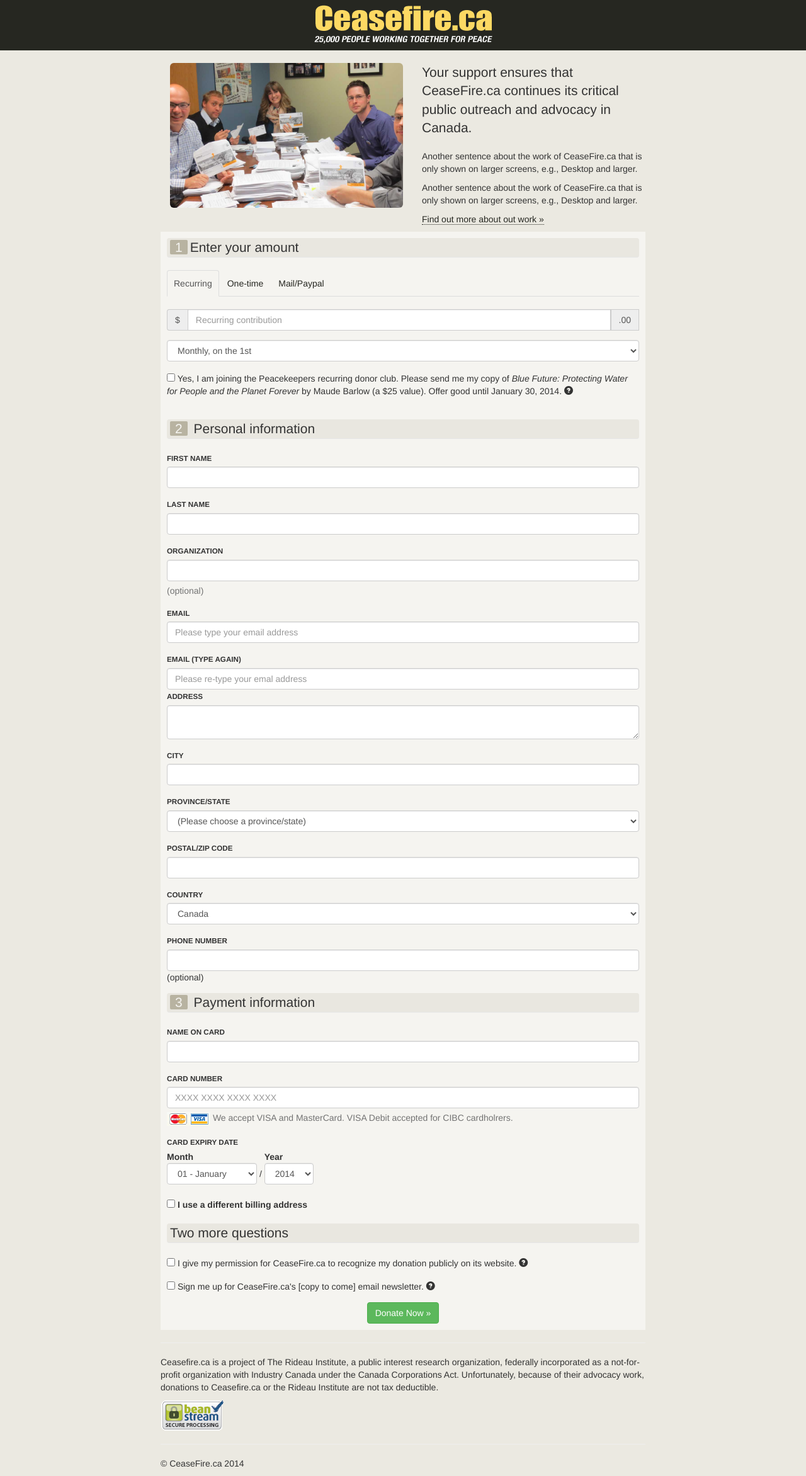
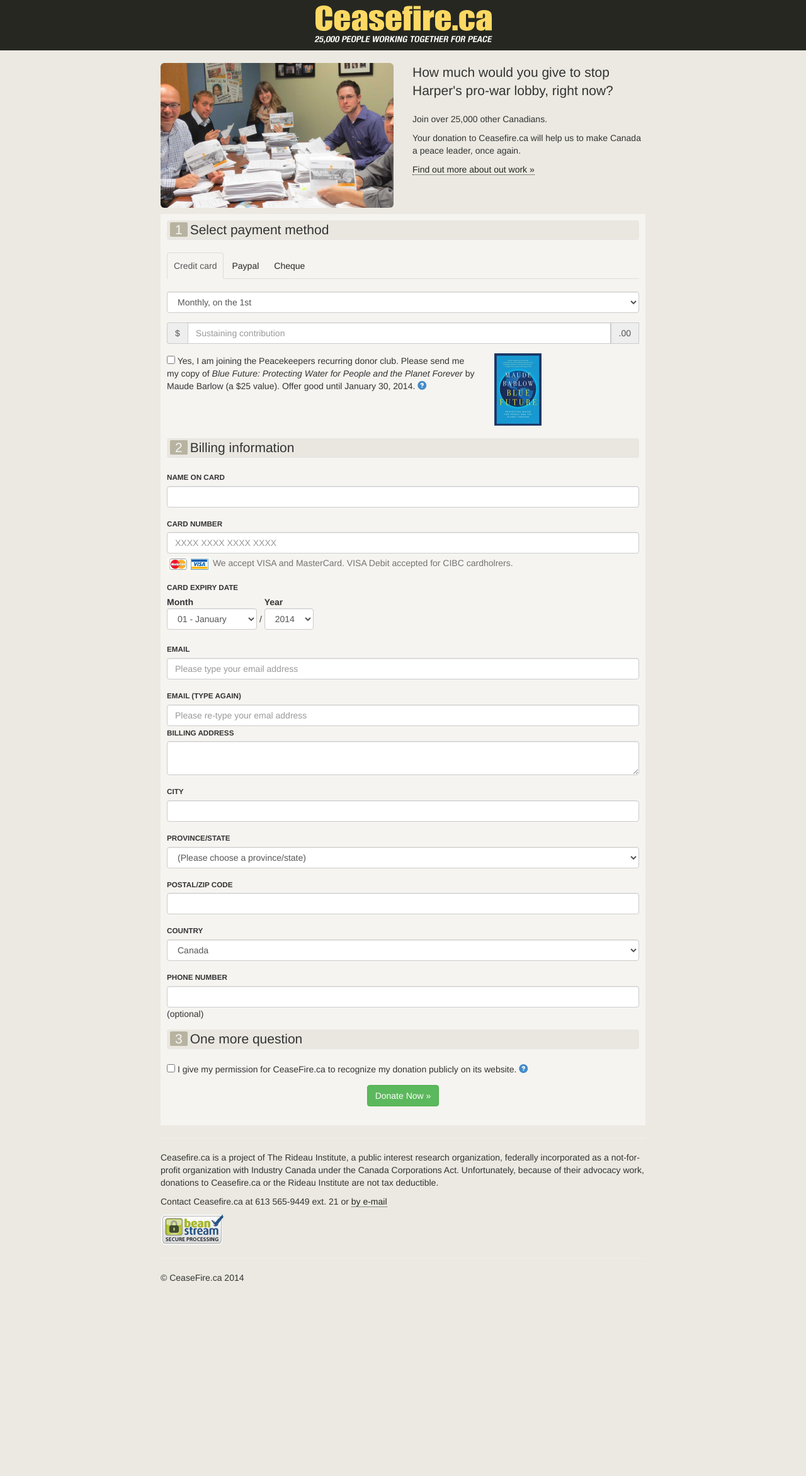
Before and after one commit to phillipadsmith/donate.ceasefire.ca, a Jekyll site: the page built from index.html, in a window 1280 px wide. Shown: the whole page at 63% size. Built offline with Jekyll 4.4.1, drawn with Linux system fonts in a browser that asks for light colours; nearby versions of some CDN libraries; Markdown is read by kramdown in place of the engine named in the settings; after the commit the page ends 2049 px from its top, so only the background shows below that.

Commit message:
Shortened form. Changed theme of tabs.

```diff
--- a/_includes/form_donation.html
+++ b/_includes/form_donation.html
@@ -1,122 +1,72 @@
         <form role="form" name="payment_form" id="payment_form">
-        <div class="row">
-            <div class="col-md-12">
-                <fieldset id="contribution">
+            <fieldset id="payment_method">
                 <legend>
-                        <span class="step">1</span>Enter your amount
+                    <span class="step">1</span>Select payment method
                 </legend>
+            </fieldset>
                 <!-- Nav tabs -->
                 <ul class="nav nav-tabs">
-              <li class="active"><a href="#recurring" data-toggle="tab">Recurring</a></li>
-              <li><a href="#onetime" data-toggle="tab">One-time</a></li>
-              <li><a href="#mail" data-toggle="tab">Mail/Paypal</a></li>
+                    <li class="active"><a href="#creditcard" data-toggle="tab">Credit card</a></li>
+                    <li><a href="#paypal" data-toggle="tab">Paypal</a></li>
+                    <li><a href="#cheque" data-toggle="tab">Cheque</a></li>
                 </ul>
 
                 <!-- Tab panes -->
                 <div class="tab-content">
-                <div class="tab-pane fade in active" id="recurring">
+                    <!-- Tab: Credit card -->
+                    <div class="tab-pane fade in active" id="creditcard">
+
+                    <fieldset id="frequency">
+                        <div class="form-group">
+                            <select class="form-control frequency" name="day_of_month" required>
+                                <option value="1" selected>Monthly, on the 1st</option>
+                                <option value="15" >Monthly, on the 15th</option>
+                                <option value="TODOweekly">Weekly</option>
+                                <option value="onetime">One-time</option>
+                            </select>
+                        </div>
+
+                        <div class="sustaining">
+
                             <div class="form-group">
                                 <div class="input-group">
                                     <span class="input-group-addon">$</span>
-                            <input class="form-control" type="text" name="amount_r" onclick="TODO" value="" placeholder="Recurring contribution">
+                                    <input class="form-control" type="text" name="amount_r" onclick="TODO" value="" placeholder="Sustaining contribution">
                                     <span class="input-group-addon">.00</span>
                                     <input class="form-control" type="hidden" name="frequency" value="r" id="freq_monthly">
                                 </div>
                             </div>
-                    <div class="form-group">
-                        <select class="form-control" name="day_of_month" required>
-                          <option value="1" selected>Monthly, on the 1st</option>
-                          <option value="15" >Monthly, on the 15th</option>
-                          <option value="TODO">Weekly</option>
-                        </select>
-                    </div>
-                    <div class="form-group">
-                      <p><input type="checkbox" name="send_me_gift" value="yes" />  Yes, I am joining the Peacekeepers recurring donor club. Please send me my copy of <em>Blue Future: Protecting Water for People and the Planet Forever</em> by Maude Barlow (a $25 value). Offer good until January 30, 2014. <i class="glyphicon glyphicon-question-sign" title="Find out more..." data-toggle="modal" data-target="#modal_specialoffer"></i>
+                            <div class="row">
+                                <div class="form-group joinclub col-xs-8">
+                                    <p><input type="checkbox" name="send_me_gift" value="yes" />  Yes, I am joining the Peacekeepers recurring donor club. Please send me my copy of <em>Blue Future: Protecting Water for People and the Planet Forever</em> by Maude Barlow (a $25 value). Offer good until January 30, 2014. <a class="glyphicon glyphicon-question-sign" title="Find out more..." data-toggle="modal" data-target="#modal_specialoffer"></a>
                                     </p>
                                 </div>
+                                <div class="col-xs-4">
+                                    <img alt="Cover of Blue Future" src="../ui/img/blue_future_cover.png" />
                                 </div>
-                <div class="tab-pane fade" id="onetime">
-                    <div class="form-group">
+                            </div>
+                        </div><!-- /.sustaining -->
+
+
+                        <div class="form-group onetime" style="display:none;">
                             <div class="input-group">
                                 <span class="input-group-addon">$</span>
                                 <input class="form-control" type="text" name="amount_1" onclick="TODO" value="" placeholder="One-time contribution amount">
                                 <span class="input-group-addon">.00</span>
                             </div>
                             <input class="form-control" type="hidden" name="frequency" value="1" id="freq_one_time">
-                    </div>
-                </div>
-                <div class="tab-pane fade" id="mail">
-                    <p>If you would prefer to mail your donation, <a href="https://www.ceasefire.ca/donate/donation_form.pdf">just print out this form</a> and mail along with your donation to: Ceasefire.ca c/o Rideau Institute The Hope Building 63 Sparks Street, Suite 608 Ottawa, Ontario K1P 5A6 CANADA</a>
-                    </p>
-                    <p>Alternately, you can send your donation electronically using Paypal by <a href="http://paypal.com">clicking here and entering the amount of your donation on the Paypal website.</a></p>
-                </div>
-            </div>
+                        </div><!-- /.onetime -->
                         </fieldset>
+                        <fieldset id="billing_information">
+                            <legend>
+                                <span class="step">2</span>Billing information
+                            </legend>
 
-                <fieldset id="personal_information">
-                    <legend>
-                       <span class="step">2</span> Personal information
-                    </legend>
-                    <div class="form-group">
-                        <label class="control-label" for="first_name">First Name</label>
-                        <input class="form-control" type="text" name="first_name" value="" required>
-                    </div>
-                    <div class="form-group">
-                        <label class="control-label" for="last_name">Last Name</label>
-                        <input class="form-control" type="text" name="last_name" value="" required>
-                    </div>
-                    <div class="form-group">
-                        <label class="control-label" for="organization">Organization</label>
-                        <input class="form-control" type="text" name="organization" value="">
-                        <span class="help-block">(optional)</span>
-                    </div>
-                    <div class="form-group">
-                        <label class="control-label" for="email_addr">Email</label>
-                        <input class="form-control" type="email" name="email_addr" size="40" value="" placeholder="Please type your email address" required>
-                    </div>
-                    <div class="form-group">
-                        <label class="control-label" for="email_addr2">Email (type again)</label>
-                        <input class="form-control" type="email" name="email_addr2" size="40" value="" placeholder="Please re-type your emal address" required>
-                    <div class="form-group">
-                        <label class="control-label" for="addr1">Address</label>
-                        <textarea class="form-control" type="text" name="addr1" value="" required></textarea>
-                    </div>
-                    <div class="form-group">
-                        <label class="control-label" for="city">City</label>
-                        <input class="form-control" type="text" name="city" value="" required>
-                    </div>
-                    <div class="form-group">
-                        <label class="control-label" for="province">Province/State</label>
-                        <select class="form-control" name="province" required><option value="">(Please choose a province/state)</option>
-                      {% include select_provinces.html %}
-                        </select>
-                    </div>
-                    <div class="form-group">
-                        <label class="control-label" for="postal_code">Postal/Zip Code</label>
-                          <input class="form-control" type="text" name="postal_code" value="" required>
-                    </div>
-                    <div class="form-group">
-                        <label class="control-label" for="country">Country</label>
-                            <select class="form-control" name="country" required>
-                            {% include select_countries.html %}
-                            </select>
-                    </div>
-                    <div class="form-group">
-                        <label class="control-label" for="phone_number">Phone Number</label>
-                        <input class="form-control" type="tel" name="phone_number" value=""> (optional)
-                    </div>
-             </fieldset>
-             </div><!-- /col-md-6 -->
-             <hr class="soften hidden-md hidden-lg" />
-             <div class="col-md-12">
-                <fieldset id="payment_information">
-                    <legend>
-                       <span class="step">3</span> Payment information
-                    </legend>
                             <div class="form-group">
                                 <label class="control-label" for="name_on_card">Name on card</label>
                                 <input class="form-control" type="text" name="name_on_card" value="" required>
                             </div>
+
                             <div class="form-group">
                                 <label class="control-label" for="card_number">Card number
                                 </label>
@@ -124,6 +74,7 @@
                                 <input class="form-control" type="hidden" name="cvd" size="3" value="">
                                 <span class="help-block"><img src="ui/img/img_mc_visa_22.gif" title="visa and mastercard are accepted" class="" /> We accept VISA and MasterCard. VISA Debit accepted for CIBC cardholrers.</span>
                             </div>
+
                             <div class="form-group">
                                 <label class="control-label">Card expiry date</label>
                                 <br />
@@ -160,67 +111,94 @@
                                     </select>
                                 </label>
                             </div>
+
                             <div class="form-group">
-                               <label for="billiding-different">
-                                   <input type="checkbox" id="billing-different" name="billing-different">
-                                   I use a different billing address
-                                </label>
-                           </div>
-                </fieldset>
-
-                <fieldset id="billing-information" style="display:none;">
-                    <legend>
-                       <span class="step">4</span> Billing information
-                    </legend>
-                            <div class="alert alert-info help-block">
-                              Complete this part only if your contact information is different
-                              from your billing information.
+                                <label class="control-label" for="email_addr">Email</label>
+                                <input class="form-control" type="email" name="email_addr" size="40" value="" placeholder="Please type your email address" required>
                             </div>
                             <div class="form-group">
-                        <label class="control-label" for="addr1">Address</label>
-                        <textarea class="form-control" type="text" name="bill_addr1" value=""></textarea>
+                                <label class="control-label" for="email_addr2">Email (type again)</label>
+                                <input class="form-control" type="email" name="email_addr2" size="40" value="" placeholder="Please re-type your emal address" required>
+                                <div class="form-group">
+                                    <label class="control-label" for="addr1">Billing Address</label>
+                                    <textarea class="form-control" type="text" name="addr1" value="" required></textarea>
                                 </div>
+
                                 <div class="form-group">
                                     <label class="control-label" for="city">City</label>
-                        <input class="form-control" type="text" name="bill_city" value="">
+                                    <input class="form-control" type="text" name="city" value="" required>
                                 </div>
                                 <div class="form-group">
                                     <label class="control-label" for="province">Province/State</label>
-                        <select class="form-control" name="bill_province"><option value="">(Please choose a province/state)</option>
+                                    <select class="form-control" name="province" required><option value="">(Please choose a province/state)</option>
                                         {% include select_provinces.html %}
                                     </select>
                                 </div>
+
                                 <div class="form-group">
                                     <label class="control-label" for="postal_code">Postal/Zip Code</label>
-                          <input class="form-control" type="text" name="bill_postal_code" value="">
+                                    <input class="form-control" type="text" name="postal_code" value="" required>
                                 </div>
+
                                 <div class="form-group">
                                     <label class="control-label" for="country">Country</label>
-                            <select class="form-control" name="bill_country">
+                                    <select class="form-control" name="country" required>
                                         {% include select_countries.html %}
                                     </select>
+                                </div>
+
+                                <div class="form-group">
+                                    <label class="control-label" for="phone_number">Phone Number</label>
+                                    <input class="form-control" type="tel" name="phone_number" value=""> (optional)
                                 </div>
                             </fieldset>
 
                             <fieldset id="extras">
                                 <legend>
-                       Two more questions
+                                    <span class="step">3</span>One more question
                                 </legend>
                                 <div class="form-group">
-                        <input type="checkbox" name="donor_recognition" value="Yes" /> I give my permission for CeaseFire.ca to recognize my donation publicly on its website. <i class="glyphicon glyphicon-question-sign" title="About Recognition" rel="popover" data-container="#extras" data-toggle="popover" data-placement="top" data-content="Information about donor recognition. Copy to come."></i>
-                    </div>
-                    <div class="form-group">
-                          <input type="checkbox" name="email_optin" value="Yes" /> Sign me up for CeaseFire.ca's [copy to come] email newsletter. <i class="glyphicon glyphicon-question-sign" title="About the Newsletter" rel="popover" data-container="#extras" data-toggle="popover" data-placement="top" data-content="Information about the email subscription. Copy to come."></i>
+                                    <input type="checkbox" name="donor_recognition" value="Yes" /> I give my permission for CeaseFire.ca to recognize my donation publicly on its website. <a class="glyphicon glyphicon-question-sign" title="About Recognition" rel="popover" data-container="#extras" data-toggle="popover" data-placement="top" data-content="Information about donor recognition. Copy to come."></a>
                                 </div>
                             </fieldset>
-            </div><!-- /col-md-6 -->
+
                                 <div class="text-center">
                                     <input class="btn btn-lrg btn-success" type="submit" value="Donate Now &raquo;">
                                 </div>
-    </div><!-- /row -->
+                        </form>
+
+
+                    </div>
+
+                    <!-- Tab panes: Paypal -->
+                    <div class="tab-pane fade" id="paypal">
+                        <p>Paypal options and copy to come...</p>
+                    </div>
+
+                    <!-- Tab panes: Cheque -->
+                    <div class="tab-pane fade" id="cheque">
+                        <p>If you would prefer to mail your donation, <a href="http://docs.google.com/viewer?url=https%3A%2F%2Fwww.ceasefire.ca%2Fdonate%2Fdonation_form.pdf">just print out this form</a> and mail along with your donation to:</p>
+                        <p>
+                        <strong>Ceasefire.ca</strong>
+                        <br />
+                        c/o Rideau Institute
+                        <br />The Hope Building
+                        <br />63 Sparks Street, Suite 608
+                        <br />Ottawa, Ontario
+                        <br />K1P 5A6
+                        <br />CANADA
+                        </p>
+
+                        <div class="text-center">
+                            <a href="http://docs.google.com/viewer?url=https%3A%2F%2Fwww.ceasefire.ca%2Fdonate%2Fdonation_form.pdf" class="btn btn-lrg btn-success">Open & Print Form &raquo;</a>
+                        </div>
+                    </div>
+                </div><!-- /.tab-content -->
         </form>
         <hr class="soften" />
         <p>Ceasefire.ca is a project of The Rideau Institute, a public interest research organization, federally incorporated as a not-for-profit organization with Industry Canada under the Canada Corporations Act. Unfortunately, because of their advocacy work, donations to Ceasefire.ca or the Rideau Institute are not tax deductible.</p>
+        <p>Contact Ceasefire.ca at 613 565-9449 ext. 21 or <a href="http://www.google.com/recaptcha/mailhide/d?k=010ydMulfk-NdP9x0Dd4FyrA==&c=BU1zjTtnKUn1Qr2fJ4et8B4CfdeoShbTtgDb1VYsZHI=">by e-mail</a>
+        </p>
 
         <img src="ui/img/img_beanstream_secure_light.gif"
         border="0" alt="Secure Electronic Payment Processing" title="Secure Electronic Payment Processing" />
--- a/index.html
+++ b/index.html
@@ -1,8 +1,8 @@
 ---
 layout: default
 ---
-    <div class="container">
         <div class="row">
+
             <div class="col-md-6">
             <!-- Main jumbotron for a primary marketing message or call to action -->
                 <div class="jumbotron">
@@ -11,16 +11,17 @@ layout: default
                     <!--<p><a class="btn btn-primary btn-lg">Learn more &raquo;</a></p>-->
                 </div>
             </div>
+
             <div class="col-md-6">
-              <p class="lead">Your support ensures that CeaseFire.ca continues its critical public outreach and advocacy in Canada.</p>
+              <p class="lead">How much would you give to stop Harper's pro-war lobby, right now?</p>
               <div class="visible-md visible-lg">
-                  <p>Another sentence about the work of CeaseFire.ca that is only shown on larger screens, e.g., Desktop and larger.</p>
-                  <p>Another sentence about the work of CeaseFire.ca that is only shown on larger screens, e.g., Desktop and larger.</p>
+                  <p>Join over 25,000 other Canadians.</p>
+                  <p>Your donation to Ceasefire.ca will help us to make Canada a peace leader, once again.</p>
               </div>
-                  <p><a href="#" title="Find out how your contribution will be used" data-toggle="modal" data-target="#modal_about">Find out more about out work &raquo;</a><p>
+              <p><a href="#" title="Find out how your contribution will be used" data-toggle="modal" data-target="#modal_about">Find out more about out work &raquo;</a><p>
             </div>
-      </div>
-    </div>
+
+        </div><!-- /.row -->
       {% include form_donation.html %}
       {% include modal_specialoffer.html %}
       {% include modal_about.html %}
--- a/ui/css/styles.css
+++ b/ui/css/styles.css
@@ -77,6 +77,14 @@ header h1 {
 #payment_form .nav .nav-tabs {
   margin-top: 20px;
 }
+#payment_form #billing_information {
+  margin-top: 20px;
+}
+a.btn:link,
+a.btn:hover,
+a.btn:visited {
+  color: white;
+}
 /* Module: Jumbotron */
 .jumbotron {
   background: url('../img/ceasefire-volunteers.JPG') no-repeat top center;
@@ -90,7 +98,7 @@ header h1 {
 /* State */
 /* Print */
 /* Media queries */
-@media only screen and (-webkit-min-device-pixel-ratio: 2), only screen and (min-resolution: 192dpi) {
+@media only screen and (-webkit-min-device-pixel-ratio: 2), only screen and (min-resolution: 192dppx) {
   /* Retina-specific stuff here, put your CSS sprite stuff here for Retina */
   header h1 {
     background: url('../img/ceasefire_logo_sm_x2.png') no-repeat center;
--- a/ui/js/site.js
+++ b/ui/js/site.js
@@ -1,11 +1,19 @@
 $(document).ready(function() {
     $('input[name="card_number"]').payment('formatCardNumber');
-    $('#billing-different').click(function() {
-        $('fieldset#billing-information').toggle();
-    });
 
     $('[rel="popover"]').popover();
 
+
+    // control recurring vs. one-time contributions
+    $('select.frequency').change((function() {
+        var frequency = $("select.frequency option:selected").attr("value");
+        if (frequency === 'onetime') {
+            $('.onetime').toggle();
+            $('.sustaining').toggle();
+        } else {
+            $('.sustaining').toggle();
+        }
+    }));
 
     // override jquery validate plugin defaults
     $.validator.setDefaults({
@@ -25,7 +33,6 @@ $(document).ready(function() {
             }
         }
     });
-
     $("#payment_form").validate({
         debug: true,
         success: "valid",
```
Also changed, not shown: ui/less/styles.less (+8 -1 lines), README.md (deleted), ui/img/blue_future_cover.png (added). Lines whose indentation alone changed are shown as unchanged.
